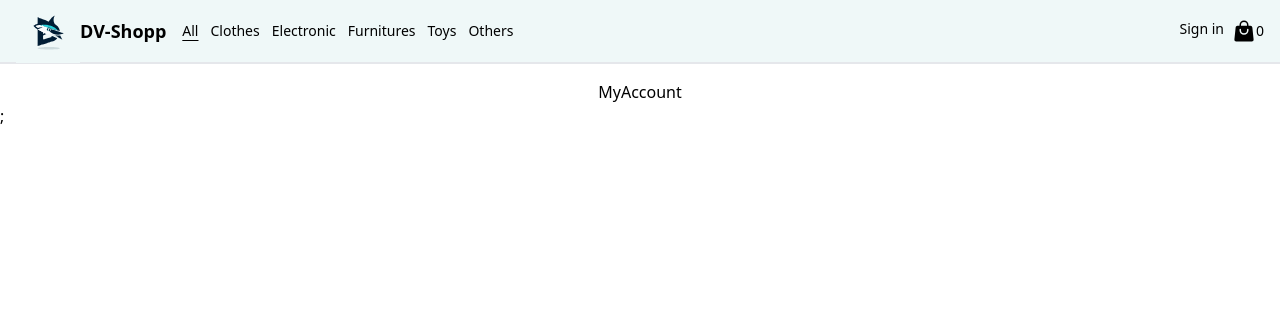
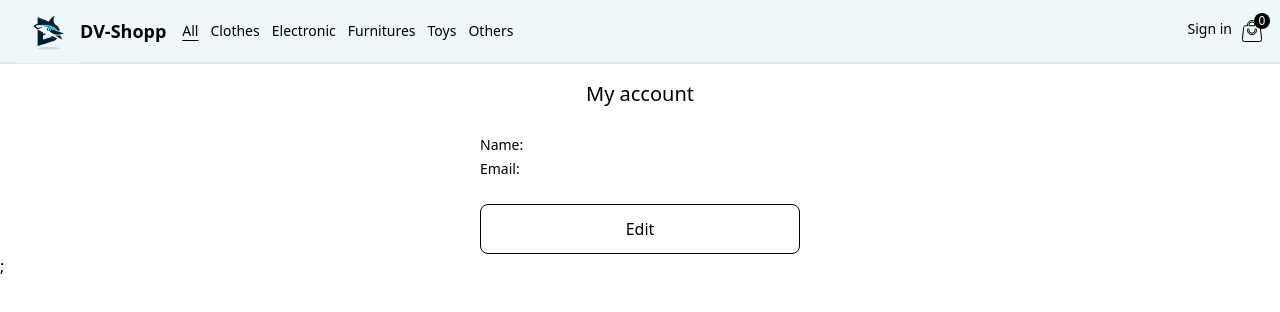
Before and after one commit to dnyvelasquez/dv-shopp, a React (Vite) app: page /dv-shopp/my-account in a window 1280 px wide. Shown: the top 312 px of the page. Built offline with nearby package versions, Linux system fonts and the light colour scheme; no server answers.

Commit message:
My acoount

```diff
--- a/src/Components/NavBar/index.jsx
+++ b/src/Components/NavBar/index.jsx
@@ -1,23 +1,17 @@
 import { useContext } from "react";
 import { NavLink } from "react-router-dom";
 import { ShoppingCartContext } from "../../Context";
-import { ShoppingBagIcon } from "@heroicons/react/24/solid";
+import ShoppingCart from "../ShoppingCart";
 import logo from "../../assets/DVShark.svg";
 
 const NavBar = () => {
   const context = useContext(ShoppingCartContext);
   const activeStyle = "underline underline-offset-4";
 
-  const signOut = localStorage.getItem("sign-out");
-  const parsedSignOut = JSON.parse(signOut);
   const isUserSignOut = context.signOut;
 
   const account = localStorage.getItem("account");
   const parsedAccount = JSON.parse(account);
-
-  const noAccountInLocalStorage = parsedAccount ? Object.keys(parsedAccount).length === 0 : true;
-  const noAccountInLocalState = context.account ? Object.keys(context.account).length === 0 : true;
-  const hasUserAnAccount = !noAccountInLocalStorage || !noAccountInLocalState;
 
   const handleSignOut = () => {
     const stringfiedSignOut = JSON.stringify(true);
@@ -30,7 +24,7 @@ const NavBar = () => {
       return (
         <li>
           <NavLink
-            to="/dv-shopp/sign-in"
+            to="/dv-shopp/sign-in/"
             className={({ isActive }) => (isActive ? activeStyle : undefined)}
           >
             Sign in
@@ -41,19 +35,13 @@ const NavBar = () => {
       return (
         <>
           <li>
-            <NavLink
-              to="mailto:dny.velasquez@gmail.com"
-              className={({ isActive }) => (isActive ? activeStyle : undefined)}
-            >
-              <span className="hidden sm:flex text-sm">
-                {parsedAccount?.email}
-              </span>
-              <span className="flex sm:hidden text-lg font-bold">@</span>
-            </NavLink>
+            <span className="hidden sm:flex text-sm">
+              {parsedAccount?.email}
+            </span>
           </li>
           <li>
             <NavLink
-              to="/dv-shopp//my-account"
+              to="/dv-shopp/my-account/"
               className={({ isActive }) => (isActive ? activeStyle : undefined)}
             >
               My account
@@ -61,7 +49,7 @@ const NavBar = () => {
           </li>
           <li>
             <NavLink
-              to="/dv-shopp/my-orders"
+              to="/dv-shopp/my-orders/"
               className={({ isActive }) => (isActive ? activeStyle : undefined)}
             >
               My orders
@@ -87,7 +75,7 @@ const NavBar = () => {
         <img src={logo} alt="logo" className="w-16 h-16 object-containt" />
         <h1 className="font-semibold text-lg flex items-center">
           <NavLink
-            to={`${isUserSignOut ? '/dv-shopp/signIn' : ' /dv-shopp/'}`}
+            to='/dv-shopp/'
             onClick={() => context.setSearchByCategory()}
           >
             DV-Shopp
@@ -185,15 +173,8 @@ const NavBar = () => {
       </div>
       <ul className="flex gap-2">
         {renderView()}
-        <li
-          className="flex items-center cursor-pointer"
-          onClick={() => {
-            context.openCheckoutSideMenu();
-            context.closeProductDetail();
-          }}
-        >
-          <ShoppingBagIcon className="h-6 w-6 text-black" />
-          <div>{context.cartProducts.length}</div>
+        <li className="flex items-center cursor-pointer">
+          <ShoppingCart />
         </li>
       </ul>
     </nav>
--- a/src/Components/ShoppingCart/index.jsx
+++ b/src/Components/ShoppingCart/index.jsx
@@ -0,0 +1,28 @@
+import { useContext } from "react";
+import { ShoppingBagIcon } from "@heroicons/react/24/solid";
+import { ShoppingCartContext } from "../../Context";
+
+const ShoppingCart = () => {
+
+    const context = useContext(ShoppingCartContext);
+
+    const openCheckoutSideMenu = () => {
+        context.openCheckout();
+        context.closeProductDetail();
+    }
+
+    return(
+        <div className="relative flex gap-0.5 items-center"
+            onClick={() => openCheckoutSideMenu()}
+        >
+            <ShoppingBagIcon className="w-6 h-6 fill-none stroke-black cursor-pointer"/>
+            <div className="absolute bottom-3.5 left-3.5 flex justify-center items-center rounded-full bg-black
+                w-4 h-4 text-xs text-white"
+            >
+                {context.cartProducts.length}
+            </div>
+        </div>
+    );
+}
+
+export default ShoppingCart;
--- a/src/Pages/MyAccount/index.jsx
+++ b/src/Pages/MyAccount/index.jsx
@@ -1,12 +1,99 @@
+import { useContext, useState, useRef } from "react";
+import { ShoppingCartContext } from "../../Context";
 import Layout from "../../Components/Layout";
 
 function MyAccount() {
 
+  const context = useContext(ShoppingCartContext);
+  const [view, setView] = useState("user-info");
+  const account = localStorage.getItem("account");
+  const parsedAccount = JSON.parse(account);
+  const form = useRef(null);
+
+  const editAccount = () => {
+    const formData = new FormData(form.current);
+    const data = {
+      name: formData.get("name"),
+      email: formData.get("email"),
+      password: formData.get("password"),
+    };
+    const stringifiedAccount = JSON.stringify(data);
+    localStorage.setItem('account', stringifiedAccount);
+    context.setAccount(data);
+  }
+
+  const renderView = () => {
+    if (view === "edit-user-info") {
+      return (
+        <form ref={form} className='flex flex-col gap-4 w-80'>
+          <div className='flex flex-col gap-1'>
+            <label htmlFor="name" className='font-light text-sm'>Your name:</label>
+            <input
+              type="text"
+              id="name"
+              name="name"
+              defaultValue={parsedAccount.name}
+              placeholder="Peter"
+              className='rounded-lg border border-black placeholder:font-light placeholder:text-sm placeholder:text-black/60 focus:outline-none py-2 px-4'
+            />
+          </div>
+          <div className='flex flex-col gap-1'>
+            <label htmlFor="email" className='font-light text-sm'>Your email:</label>
+            <input
+              type="text"
+              id="email"
+              name="email"
+              defaultValue={parsedAccount.email}
+              placeholder="hi@helloworld.com"
+              className='rounded-lg border border-black placeholder:font-light placeholder:text-sm placeholder:text-black/60 focus:outline-none py-2 px-4'
+            />
+          </div>
+          <div className='flex flex-col gap-1'>
+            <label htmlFor="password" className='font-light text-sm'>Your password:</label>
+            <input
+              type="text"
+              id="password"
+              name="password"
+              defaultValue={parsedAccount.password}
+              placeholder="******"
+              className='rounded-lg border border-black placeholder:font-light placeholder:text-sm placeholder:text-black/60 focus:outline-none py-2 px-4'
+            />
+          </div>
+          <button
+            className='bg-black text-white w-full rounded-lg py-3'
+            onClick={() => {setView('user-info'), editAccount()}}>
+            Edit
+          </button>
+        </form>
+      );
+    } else {
+      return (
+        <div className='flex flex-col w-80'>
+          <p>
+            <span className='font-light text-sm'>Name: </span>
+            <span>{parsedAccount?.name}</span>
+          </p>
+          <p>
+            <span className='font-light text-sm'>Email: </span>
+            <span>{parsedAccount?.email}</span>
+          </p>
+          <button
+            className='border border-black rounded-lg mt-6 py-3'
+            onClick={() => setView('edit-user-info')}>
+            Edit
+          </button>
+        </div>
+      );
+    }
+  };
+
+
   return (
     <Layout>
-      MyAccount
+      <h1 className="font-medium text-xl text-center mb-6 w-80">My account</h1>
+      {renderView()}
     </Layout>
   )
 }
 
-export default MyAccount
+export default MyAccount;
```
